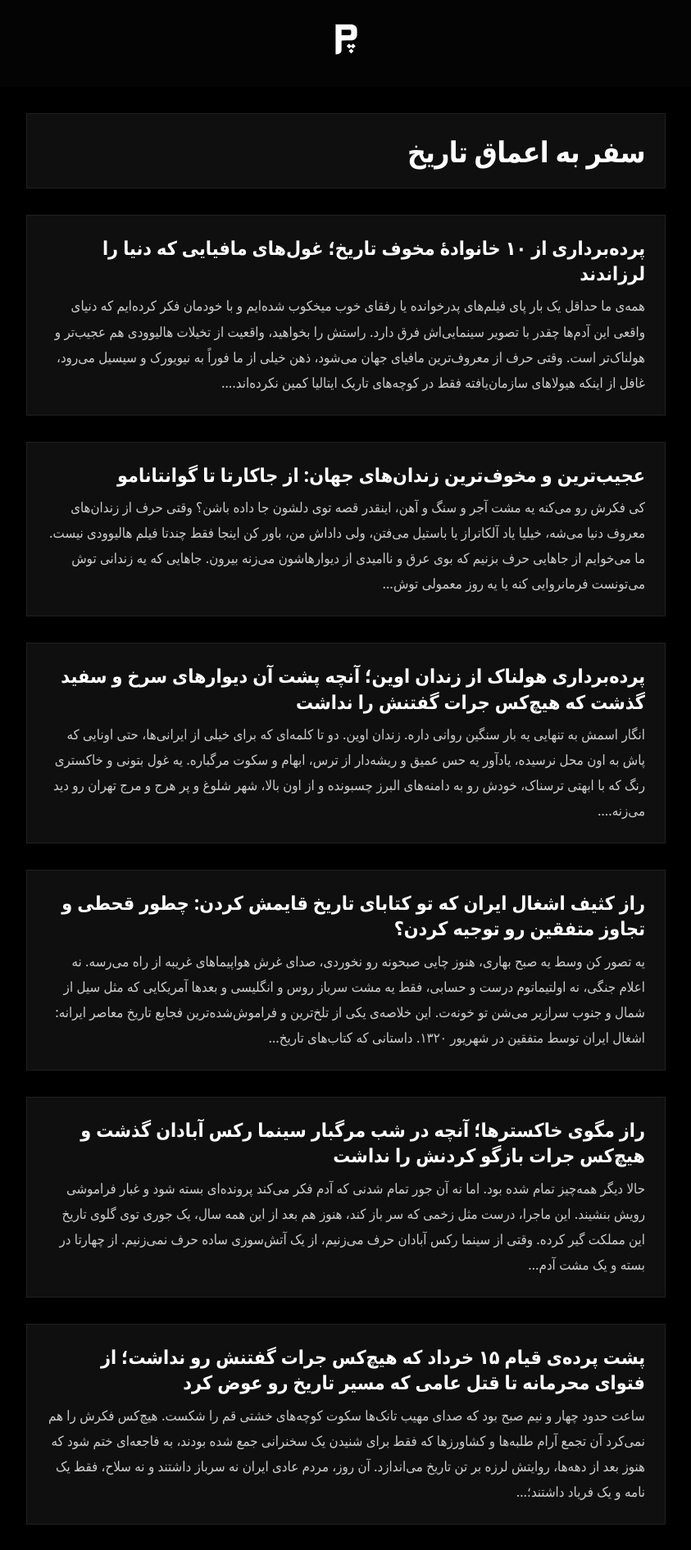
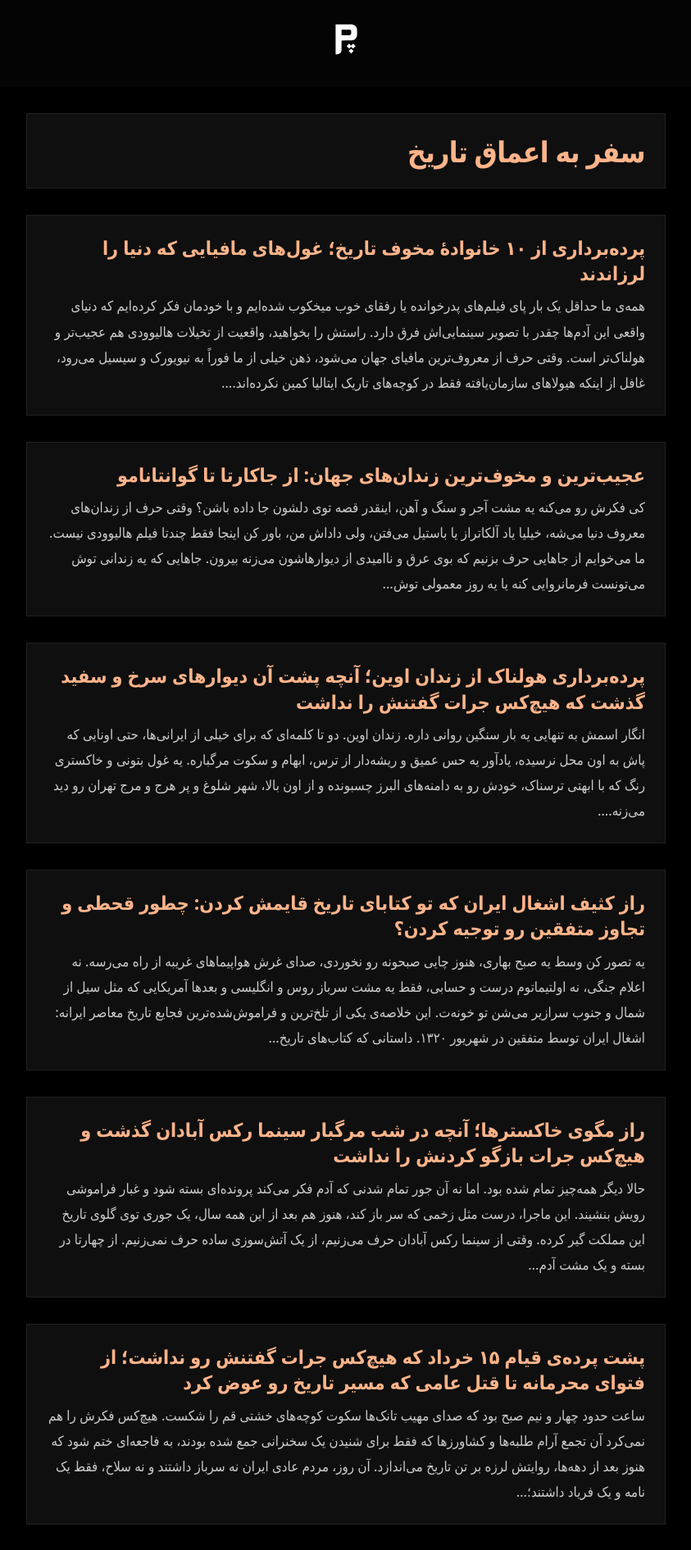
Before and after one commit to darkblog/darkblog.github.io, a Jekyll site: the page built from index.html, in a window 1280 px wide. Shown: the top 1891 px of the page at 82% size, without its empty margins (218-1061 px from the left). Built offline with Jekyll 4.4.1, drawn with Linux system fonts in a browser that asks for light colours.

Commit message:
Update default.html

```diff
--- a/_layouts/default.html
+++ b/_layouts/default.html
@@ -125,7 +125,7 @@
             font-size: 1.45rem;
             font-weight: 700;
             line-height: 1.35;
-            color: var(--text);
+            color: var(--text-accent);
             margin-block-end: 0.5rem;
         }
 
@@ -140,7 +140,7 @@
             font-size: 2.2rem;
             font-weight: 800;
             line-height: 1.2;
-            color: var(--text);
+            color: var(--text-accent);
             margin-block-end: 0;
             padding-block-end: 0;
             letter-spacing: -0.02em;
@@ -164,7 +164,7 @@
             display: flex;
             align-items: center;
             gap: 1rem;
-            margin-block-start: 1rem;
+            margin-block-start: 0;
             margin-block-end: 0;
             color: var(--text-light);
             font-size: 0.9rem;
```
